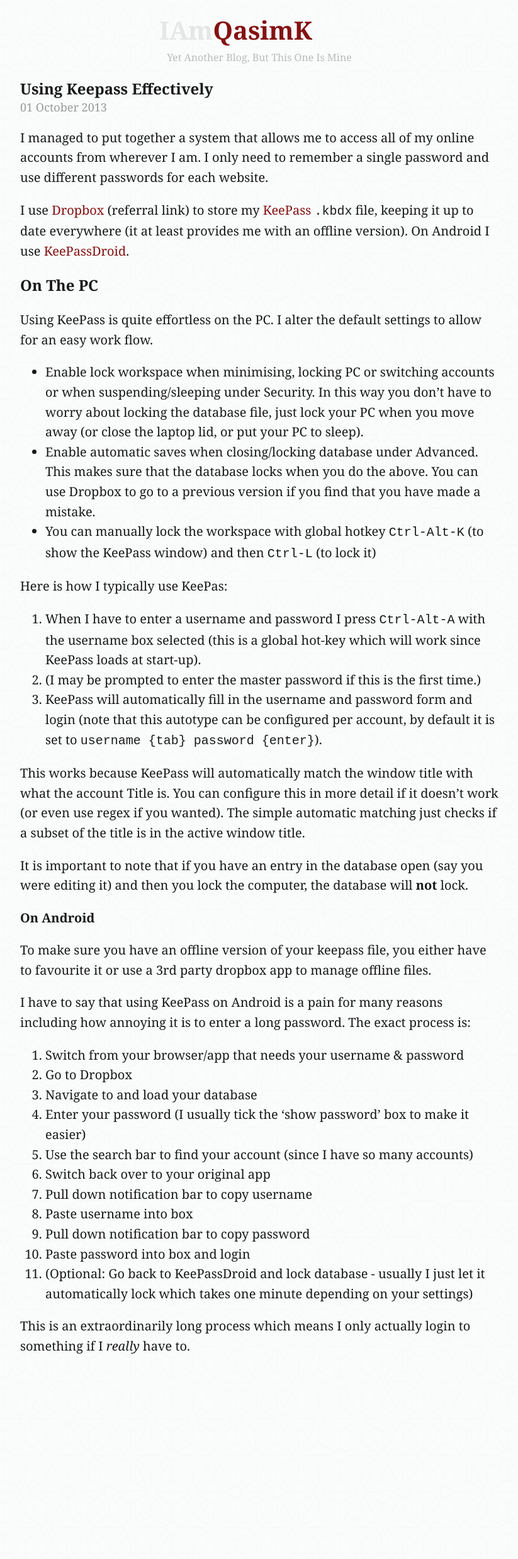
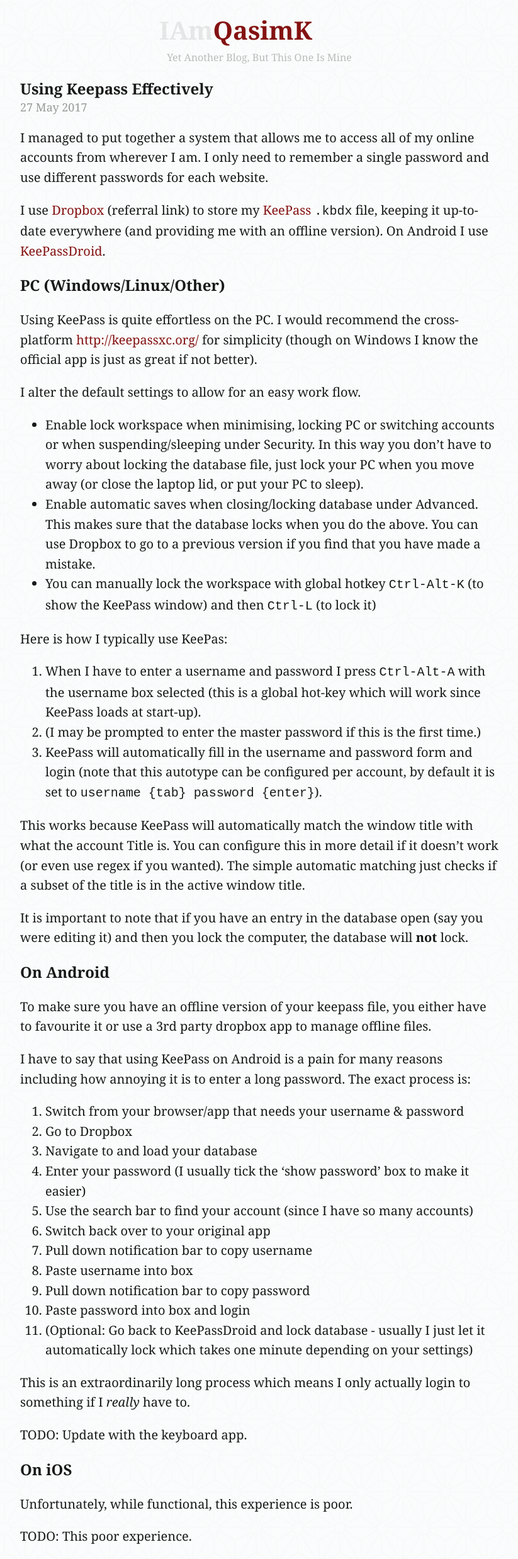
Before and after one commit to QasimK/qasimk.github.io, a Jekyll site: the page built from _posts/2013-10-01-using-keepass-effectively.md, in a window 1280 px wide. Shown: the whole page at 63% size, without its empty margins (228-1051 px from the left). Built offline with Jekyll 4.4.1, drawn with Linux system fonts in a browser that asks for light colours; before the commit the page ends 2174 px from its top, so only the background shows below that.

Commit message:
Minor improvements everywhere

```diff
--- a/_posts/2013-10-01-Using-Keepass-Effectively.md
+++ b/_posts/2013-10-01-using-keepass-effectively.md
@@ -1,16 +1,25 @@
 ---
 layout: post
-title: "Using Keepass Effectively"
-
+title:  "Using Keepass Effectively"
+tags:   apps workflow
+date:   2017-05-27
 ---
 
-I managed to put together a system that allows me to access all of my online accounts from wherever I am. I only need to remember a single password and use different passwords for each website.
+I managed to put together a system that allows me to access all of my online
+accounts from wherever I am. I only need to remember a single password and use
+different passwords for each website.
 
-I use [Dropbox][dropbox-refer] (referral link) to store my [KeePass][keepass] `.kbdx` file, keeping it up to date everywhere (it at least provides me with an offline version). On Android I use [KeePassDroid](keepassdroid).
+I use [Dropbox][dropbox-refer] (referral link) to store my [KeePass][keepass]
+`.kbdx` file, keeping it up-to-date everywhere (and providing me with an
+offline version). On Android I use [KeePassDroid](keepassdroid).
 
-# On The PC
+# PC (Windows/Linux/Other)
 
-Using KeePass is quite effortless on the PC. I alter the default settings to allow for an easy work flow.
+Using KeePass is quite effortless on the PC. I would recommend the
+cross-platform <http://keepassxc.org/> for simplicity (though on Windows I know
+the official app is just as great if not better).
+
+I alter the default settings to allow for an easy work flow.
 
 * Enable lock workspace when minimising, locking PC or switching accounts or when suspending/sleeping under Security. In this way you don't have to worry about locking the database file, just lock your PC when you move away (or close the laptop lid, or put your PC to sleep).
 * Enable automatic saves when closing/locking database under Advanced. This makes sure that the database locks when you do the above. You can use Dropbox to go to a previous version if you find that you have made a mistake.
@@ -26,7 +35,7 @@
 
 It is important to note that if you have an entry in the database open (say you were editing it) and then you lock the computer, the database will **not** lock.
 
-## On Android
+# On Android
 
 To make sure you have an offline version of your keepass file, you either have to favourite it or use a 3rd party dropbox app to manage offline files.
 
@@ -46,6 +55,14 @@
 
 This is an extraordinarily long process which means I only actually login to something if I *really* have to.
 
+TODO: Update with the keyboard app.
+
+# On iOS
+
+Unfortunately, while functional, this experience is poor.
+
+TODO: This poor experience.
+
 [keepass]: http://keepass.info/
 [dropbox-refer]: https://db.tt/WLuCPAW6
 [keepassdroid]: https://play.google.com/store/apps/details?id=com.android.keepass&hl=en_GB
--- a/_sass/themes/_light.sass
+++ b/_sass/themes/_light.sass
@@ -66,7 +66,7 @@
         font-size: 1.2em
 
     h2
-        font-size: 1em
+        font-size: 1.1em
 
 
 .nobreak
```
Also changed, not shown: README.md, _posts/2015-11-01-windows-8-opt-out.txt (renamed from _posts/2015-11-01-Windows-8-Opt-out.txt).
